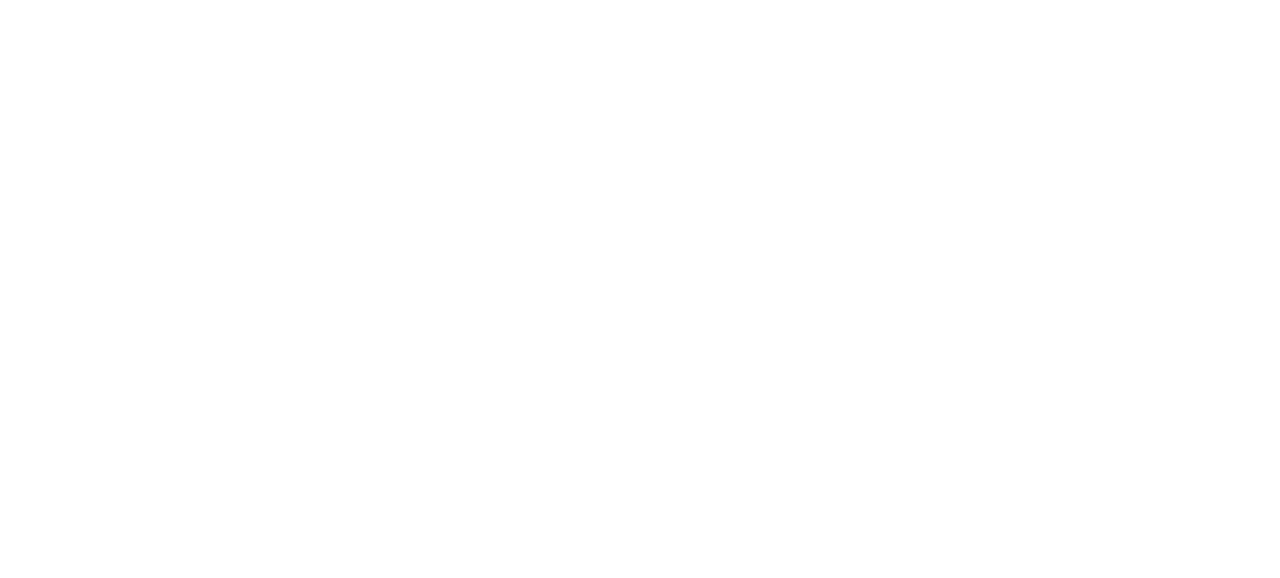
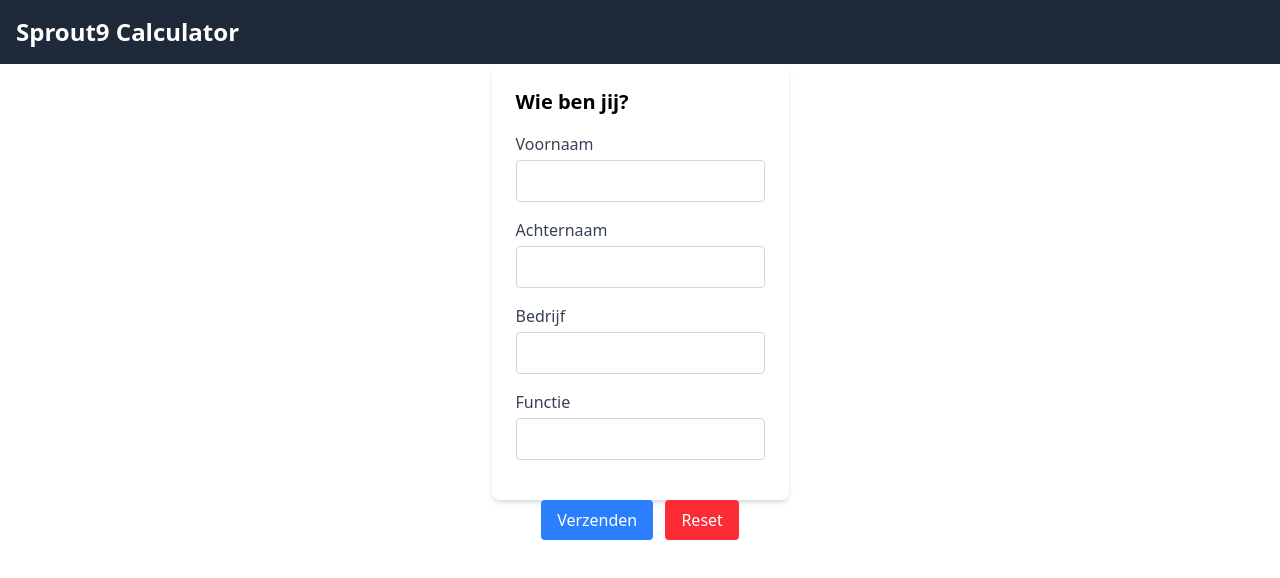
Before and after one commit to sprout9-bitacademy-project/sprout9-calculator, a plain HTML site: page index.html in a window 1280 px wide. Drawn offline with nearby package versions, Linux system fonts and the light colour scheme.

Commit message:
script.js added, changed index.html

```diff
--- a/index.html
+++ b/index.html
@@ -4,8 +4,47 @@
     <meta charset="UTF-8">
     <meta name="viewport" content="width=device-width, initial-scale=1.0">
     <title>Sprout9|Calculator</title>
+    <script src="script.js" defer></script>
+      <script src="https://cdn.jsdelivr.net/npm/@tailwindcss/browser@4"></script>
 </head>
 <body>
+    <nav class="bg-gray-800 p-4">
+        <div class="container mx-auto">
+            <h1 class="text-white text-2xl font-bold">Sprout9 Calculator</h1>
+        </div>
+    </nav>
+    <div class="container place-items-center ">
+        <div class="bg-white p-6 rounded-lg shadow-md">
+            <h2 class="text-xl font-semibold mb-4">Wie ben jij?</h2>
+            <form id="calculator-form">
+
+                <div class="mb-4">
+                    <label for="voornaam" class="block text-gray-700">Voornaam</label>
+                    <input type="text" id="voornaam" class="mt-1 block w-full p-2 border border-gray-300 rounded" required>
+                </div>
+
+                <div class="mb-4">
+                    <label for="achternaam" class="block text-gray-700">Achternaam</label>
+                    <input type="text" id="achternaam" class="mt-1 block w-full p-2 border border-gray-300 rounded" required>
+                </div>
+
+
+                <div class="mb-4">
+                    <label for="bedrijf" class="block text-gray-700">Bedrijf</label>
+                    <input type="text" id="bedrijf" class="mt-1 block w-full p-2 border border-gray-300 rounded" required>
+                </div>
+
+                <div class="mb-4">
+                    <label for="functie" class="block text-gray-700">Functie</label>
+                    <input type="text" id="functie" class="mt-1 block w-full p-2 border border-gray-300 rounded" required>
+                </div>
+
+            </form>
+            <div id="resultaat" class="mt-4 text-lg"></div>
+        </div>
+        <button type="submit" class="bg-blue-500 text-white px-4 py-2 rounded hover:bg-blue-600">Verzenden</button>
+        <button id="reset-button" class="bg-red-500 text-white px-4 py-2 rounded hover:bg-red-600 ml-2">Reset</button>
+    </div>
 
 </body>
 </html>
--- /dev/null
+++ b/script.js
@@ -0,0 +1,13 @@
+document.getElementById('calculator-form').addEventListener('submit', function(event) {
+    event.preventDefault();
+
+    const voornaam = document.getElementById('voornaam').value;
+    const achternaam = document.getElementById('achternaam').value;
+    const bedrijf = document.getElementById('bedrijf').value;
+    const functie = document.getElementById('functie').value;
+
+    const gegevens = { voornaam, achternaam, bedrijf, functie};
+    localStorage.setItem('formulierGegevens', JSON.stringify(gegevens));
+
+    document.getElementById('resultaat').textContent = 'opgeslagen';
+});
```
